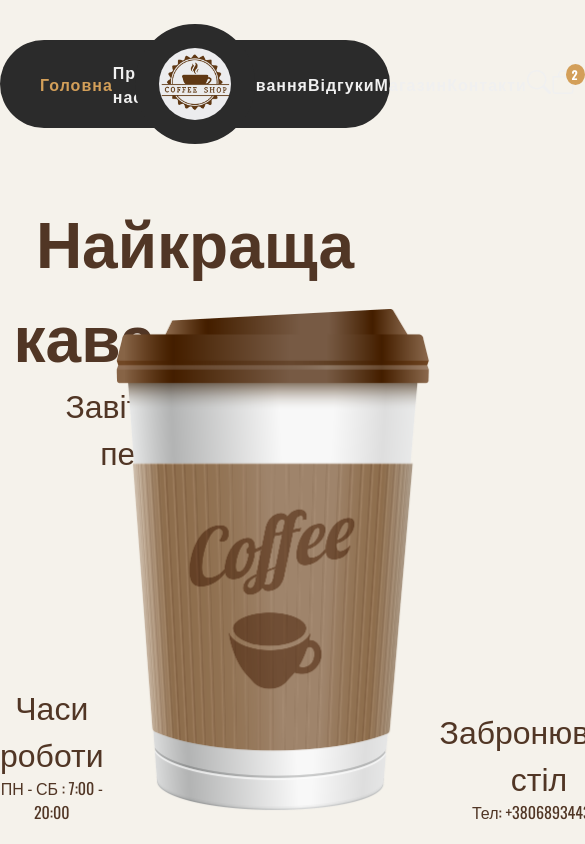
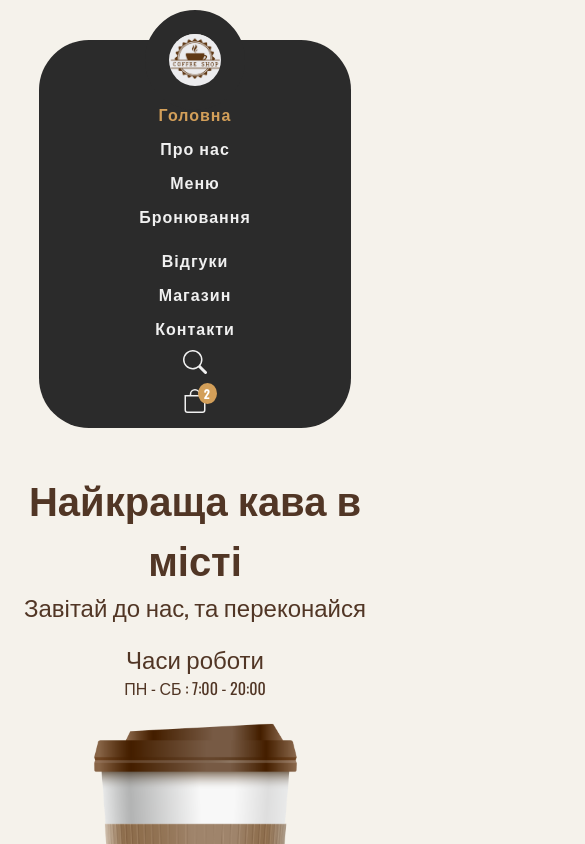
Before and after one commit to DesuHex1k/CaffeeShop, a Next.js app: page / in a window 390 px wide. Shown: the top 844 px of the page, 585 px wide, since content can reach past the window. Built offline with nearby package versions, Linux system fonts and the light colour scheme.

Commit message:
адаптивність

```diff
--- a/app/pageHome.css
+++ b/app/pageHome.css
@@ -136,3 +136,84 @@
     font-family: sans-serif;
     background-color: #fdf9f3;
 }
+
+@media (max-width: 768px) {
+    .about h1,
+    .page h1 {
+        font-size: 2.5rem;
+    }
+
+    .page h2 {
+        font-size: 1.5rem;
+    }
+
+    .content {
+        padding: 0 1rem;
+    }
+
+    .bottom {
+        flex-direction: column;
+        align-items: center;
+        position: static;
+        transform: none;
+        padding: 1rem 0;
+    }
+
+    .bottom div {
+        width: 100%;
+        text-align: center;
+        margin-bottom: 1rem;
+    }
+
+    .bottom img {
+        height: 40vh;
+        width: auto;
+    }
+
+    .story h2 {
+        font-size: 1.1rem;
+        line-height: 1.6em;
+    }
+
+    .menu {
+        grid-template-columns: 1fr; /* Один стовпчик */
+        gap: 1rem;
+        padding: 1rem;
+    }
+
+    .menu h1 {
+        font-size: 1.5rem;
+        margin-bottom: 1rem;
+    }
+
+    .item {
+        flex-direction: column;
+        align-items: center;
+        text-align: center;
+    }
+
+    .image {
+        width: 100px;
+        height: 100px;
+    }
+
+    .header {
+        flex-direction: column;
+        align-items: center;
+        gap: 0.5rem;
+    }
+
+    .text p {
+        font-size: 1rem;
+        text-align: center;
+    }
+
+    .price {
+        font-size: 1.2rem;
+    }
+
+    .menu_page {
+        padding: 1rem;
+        height: auto;
+    }
+}
--- a/components/Footer.module.css
+++ b/components/Footer.module.css
@@ -56,3 +56,36 @@
     flex-direction: column;
     align-items: center;
 }
+
+@media (max-width: 768px) {
+    .footer {
+        padding: 1.5em 1em;
+        font-size: 18px;
+        text-align: center;
+    }
+
+    .content {
+        flex-direction: column;
+        gap: 2em;
+    }
+
+    .content > div {
+        width: 100%;
+    }
+
+    .media {
+        justify-content: center;
+        flex-wrap: wrap;
+        gap: 0.8em;
+    }
+
+    .hr {
+        margin: 1em auto;
+        width: 80%;
+    }
+
+    .logo img {
+        width: 100px;
+        height: 100px;
+    }
+}
--- a/components/Header.jsx
+++ b/components/Header.jsx
@@ -3,9 +3,12 @@ import Image from 'next/image';
 import styles from './Header.module.css';
 import Link from "next/link";
 import { usePathname } from 'next/navigation';
+import {useState} from "react";
 
 export default function Header() {
     const pathname = usePathname();
+    const [menuOpen, setMenuOpen] = useState(true);
+
     const navLinks = [
         { href: '/', label: 'Головна' },
         { href: '/about', label: 'Про нас' },
@@ -14,7 +17,10 @@ export default function Header() {
     ];
     return (
         <header className={styles.mainHeader}>
-            <nav className={styles.navBar}>
+            <div className={styles.logoOnly} onClick={() => setMenuOpen(prev => !prev)}>
+                <Image  src="/logo.png" alt="Logo" width={80} height={80} />
+            </div>
+                <nav className={`${styles.navBar} ${menuOpen ? styles.open : styles.closed}`}>
                 <ul className={styles.navLeft}>
                     {navLinks.map(link => (
                         <li key={link.href}>
--- a/components/Header.module.css
+++ b/components/Header.module.css
@@ -73,3 +73,72 @@
     border-radius: 50%;
     padding: 2px 6px;
 }
+
+/* Сховаємо меню і логіку розгортання */
+.logoOnly {
+    display: none;
+    justify-content: center;
+    cursor: pointer;
+}
+
+/* Початковий стан */
+.navBar {
+    overflow: hidden;
+    transition: max-height 0.4s ease, opacity 0.3s ease;
+}
+
+.closed {
+    max-height: 0;
+    opacity: 0;
+    pointer-events: none;
+}
+
+/* Відкритий стан */
+.open {
+    max-height: 1000px; /* достатньо велике, щоб вмістився весь контент */
+    opacity: 1;
+    pointer-events: auto;
+}
+
+@media (max-width: 768px) {
+    .navBar {
+        flex-direction: column;
+        gap: 20px;
+        margin-top: 2em;
+    }
+
+    .navLeft,
+    .navRight {
+        flex-direction: column;
+        align-items: center;
+        width: 100%;
+        gap: 10px;
+    }
+
+    .logo {
+        display: none;
+    }
+
+    .logoOnly {
+        display: flex;
+        padding: 10px;
+    }
+
+    .mainHeader {
+        max-width: 80%;
+    }
+
+    .logoOnly img {
+        position: absolute;
+        left: 50%;
+        transform: translate(-50%,-50%);
+        height: 100px;
+        width: auto;
+        border-radius: 50%;
+        border: 24px solid #2b2b2b;
+    }
+
+    .mainHeader {
+        padding:10px;
+    }
+}
```
